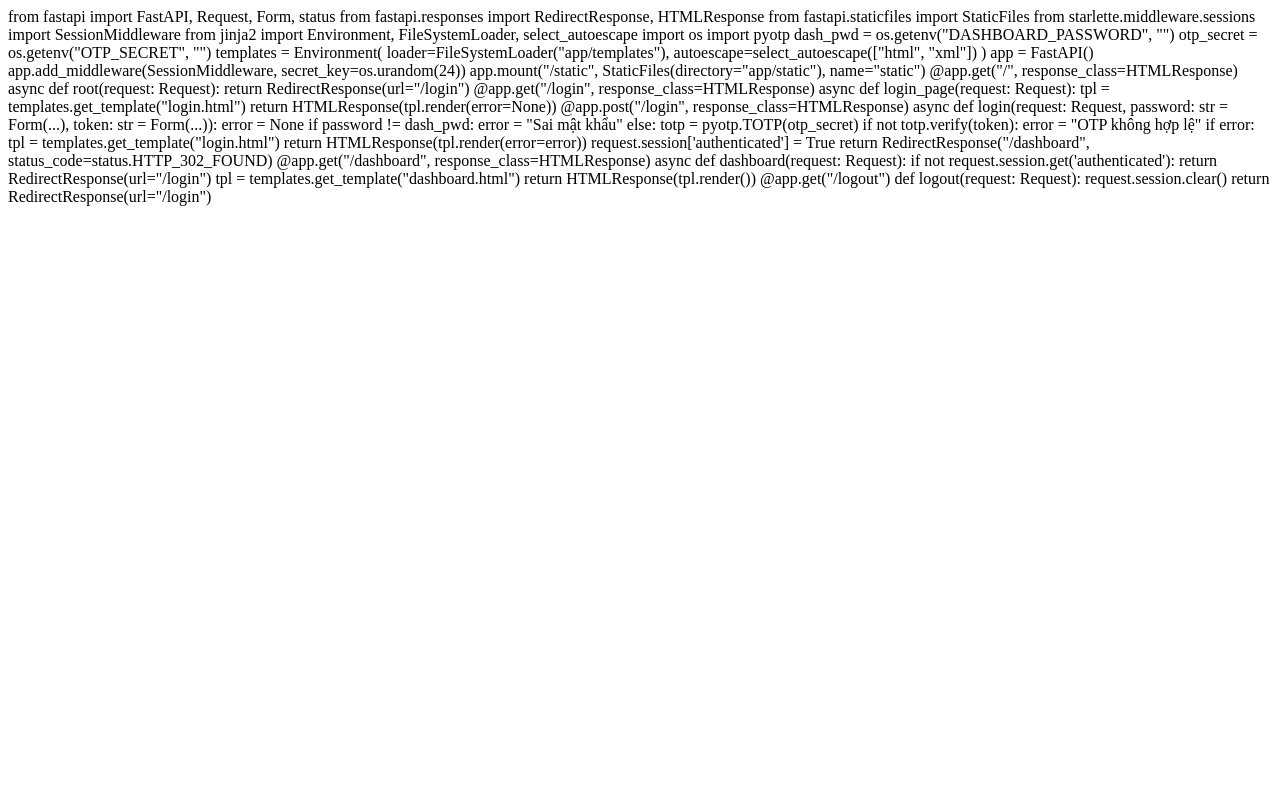
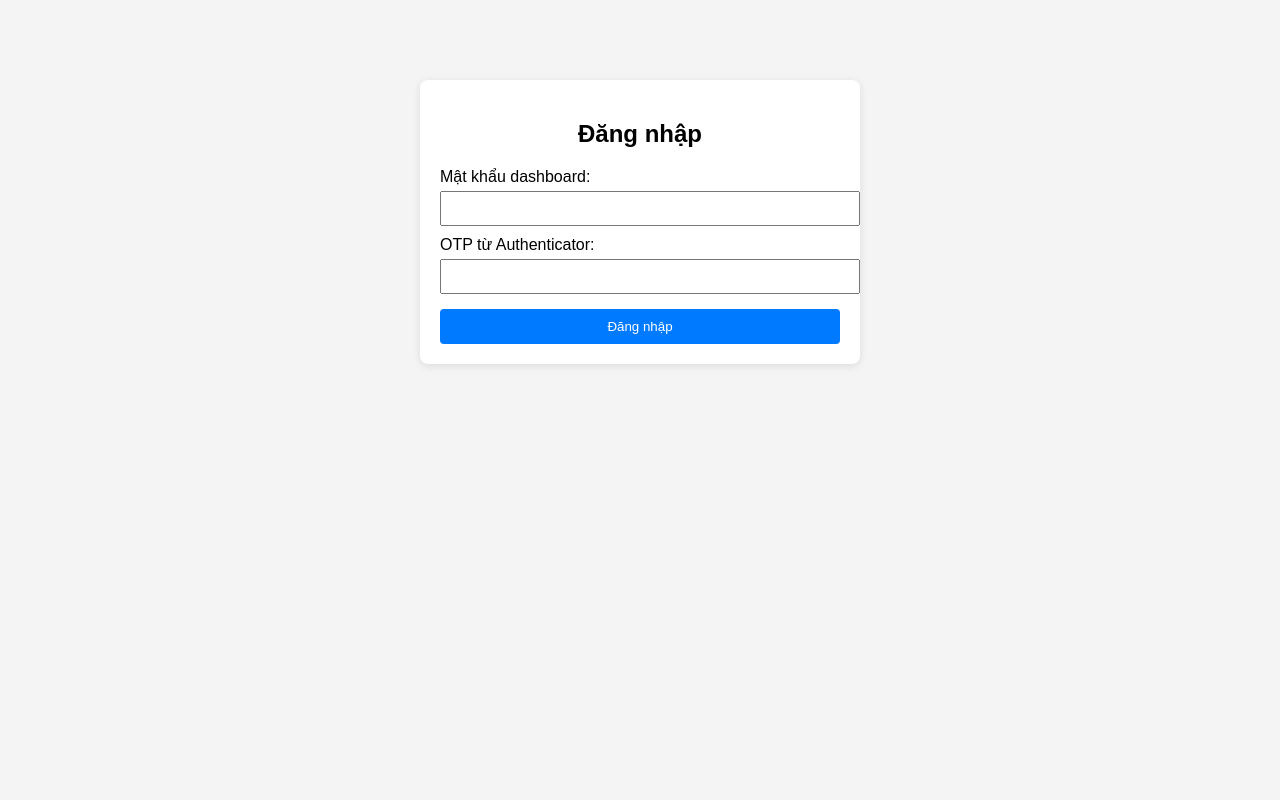
Before and after one commit to showu-0911/crypto-privacy-toolkit, a Python web app: template app/templates/login.html in a window 1280 px wide. Run offline with Jinja, Linux system fonts and the light colour scheme; the template is opened without the code that fills it, so the values that code supplies are empty.

Commit message:
Update login.html

```diff
--- a/app/templates/login.html
+++ b/app/templates/login.html
@@ -1,55 +1,23 @@
-from fastapi import FastAPI, Request, Form, status
-from fastapi.responses import RedirectResponse, HTMLResponse
-from fastapi.staticfiles import StaticFiles
-from starlette.middleware.sessions import SessionMiddleware
-from jinja2 import Environment, FileSystemLoader, select_autoescape
-import os
-import pyotp
-
-dash_pwd = os.getenv("DASHBOARD_PASSWORD", "")
-otp_secret = os.getenv("OTP_SECRET", "")
-
-templates = Environment(
-    loader=FileSystemLoader("app/templates"),
-    autoescape=select_autoescape(["html", "xml"])
-)
-
-app = FastAPI()
-app.add_middleware(SessionMiddleware, secret_key=os.urandom(24))
-app.mount("/static", StaticFiles(directory="app/static"), name="static")
-
-@app.get("/", response_class=HTMLResponse)
-async def root(request: Request):
-    return RedirectResponse(url="/login")
-
-@app.get("/login", response_class=HTMLResponse)
-async def login_page(request: Request):
-    tpl = templates.get_template("login.html")
-    return HTMLResponse(tpl.render(error=None))
-
-@app.post("/login", response_class=HTMLResponse)
-async def login(request: Request, password: str = Form(...), token: str = Form(...)):
-    error = None
-    if password != dash_pwd:
-        error = "Sai mật khẩu"
-    else:
-        totp = pyotp.TOTP(otp_secret)
-        if not totp.verify(token):
-            error = "OTP không hợp lệ"
-    if error:
-        tpl = templates.get_template("login.html")
-        return HTMLResponse(tpl.render(error=error))
-    request.session['authenticated'] = True
-    return RedirectResponse("/dashboard", status_code=status.HTTP_302_FOUND)
-
-@app.get("/dashboard", response_class=HTMLResponse)
-async def dashboard(request: Request):
-    if not request.session.get('authenticated'):
-        return RedirectResponse(url="/login")
-    tpl = templates.get_template("dashboard.html")
-    return HTMLResponse(tpl.render())
-
-@app.get("/logout")
-def logout(request: Request):
-    request.session.clear()
-    return RedirectResponse(url="/login")
+<!DOCTYPE html>
+<html lang="en">
+<head>
+    <meta charset="UTF-8">
+    <title>Login - Crypto Privacy Toolkit</title>
+    <link rel="stylesheet" href="/static/style.css">
+</head>
+<body>
+<div class="container">
+    <h2>Đăng nhập</h2>
+    {% if error %}
+    <p class="error">{{ error }}</p>
+    {% endif %}
+    <form method="post" action="/login">
+        <label>Mật khẩu dashboard:</label>
+        <input type="password" name="password" required />
+        <label>OTP từ Authenticator:</label>
+        <input type="text" name="token" required maxlength="6" />
+        <button type="submit">Đăng nhập</button>
+    </form>
+</div>
+</body>
+</html>
```
